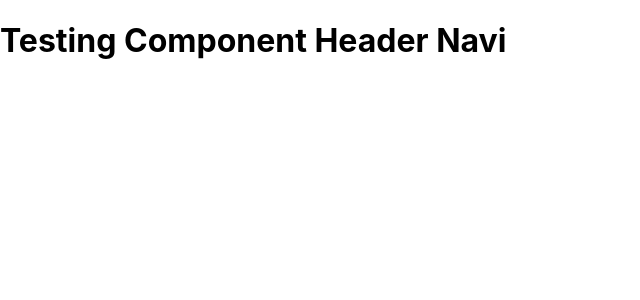
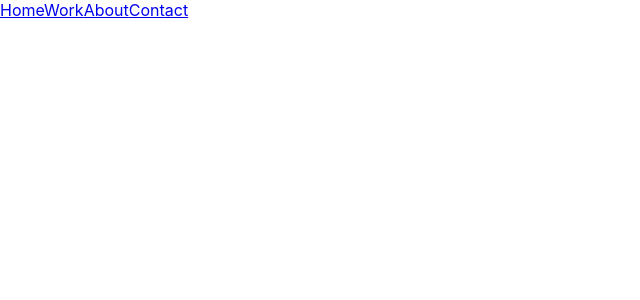
Before and after one commit to CoreyLongDev/website, a React (Create React App) app: page / in a window 1280 px wide. Shown: the top 300 px of the page, without its empty margins (0-640 px from the left). Built offline with nearby package versions, Linux system fonts and the light colour scheme.

Commit message:
working on navigation bar and routes

```diff
--- a/src/App.js
+++ b/src/App.js
@@ -1,11 +1,26 @@
 import React from 'react';
 import './App.css';
 import HeaderNavi from './Components/HeaderNavi';
+import { BrowserRouter as Router, Routes, Route } from 'react-router-dom';
+import Home from './Pages/Home';
+import Work from './Pages/Work';
+import About from './Pages/About';
+import Contact from './Pages/Contact'
+import NotFoundPage from './Pages/NotFoundPage';
 
 function App() {
   return (
     <>
     <HeaderNavi />
+    <Router>
+        <Routes>
+          <Route path='/' element={<Home />} />
+          <Route path='/work' element={<Work />} />
+          <Route path='/about' element={<About />} />
+          <Route path='/contact' element={<Contact />} />
+          <Route path='*' element={<NotFoundPage />} />
+        </Routes>
+    </Router>
     </>
   );
 }
--- a/src/Components/HeaderNavi.js
+++ b/src/Components/HeaderNavi.js
@@ -1,10 +1,18 @@
 import React from "react";
-import { Nav, NavBar } from "react-bootstrap";
+import { Nav, Navbar, Container } from "react-bootstrap";
 
 const HeaderNavi = () => {
     return(
     <>
-        <h1>Testing Component Header Navi</h1>
+        <Navbar>
+            <Container>
+                <Nav.Link href="./">Home</Nav.Link>
+                <Nav.Link href="./Work">Work</Nav.Link>
+                <Nav.Link href="./About">About</Nav.Link>
+                <Nav.Link href="./Contact">Contact</Nav.Link>
+            </Container>
+        </Navbar>
+
     </>
     )
 }
--- a/src/Pages/Home.js
+++ b/src/Pages/Home.js
@@ -0,0 +1,7 @@
+import React from "react";
+
+const Home = () => {
+    <h1>Home Page Working</h1>
+}
+
+export default Home
--- /dev/null
+++ b/src/Pages/NotFoundPage.js
@@ -0,0 +1,11 @@
+import React from "react";
+import LockedDoor from '../Images/404.png'
+import '../App.css'
+
+const NotFoundPage = () => {
+    return(
+        <img id="theDoor" src={LockedDoor} alt="closed and locked door" />
+    )
+}
+
+export default NotFoundPage
```
